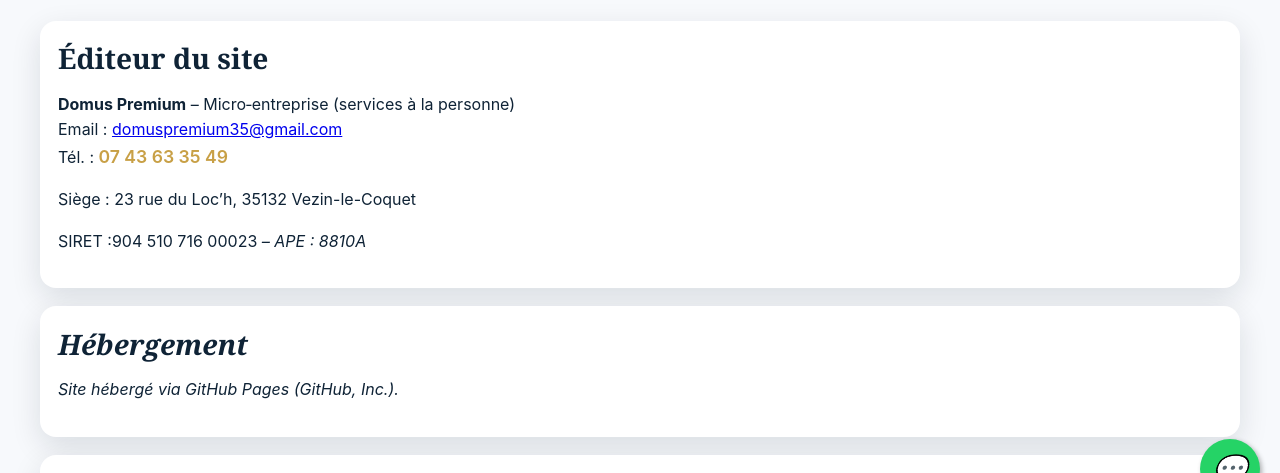
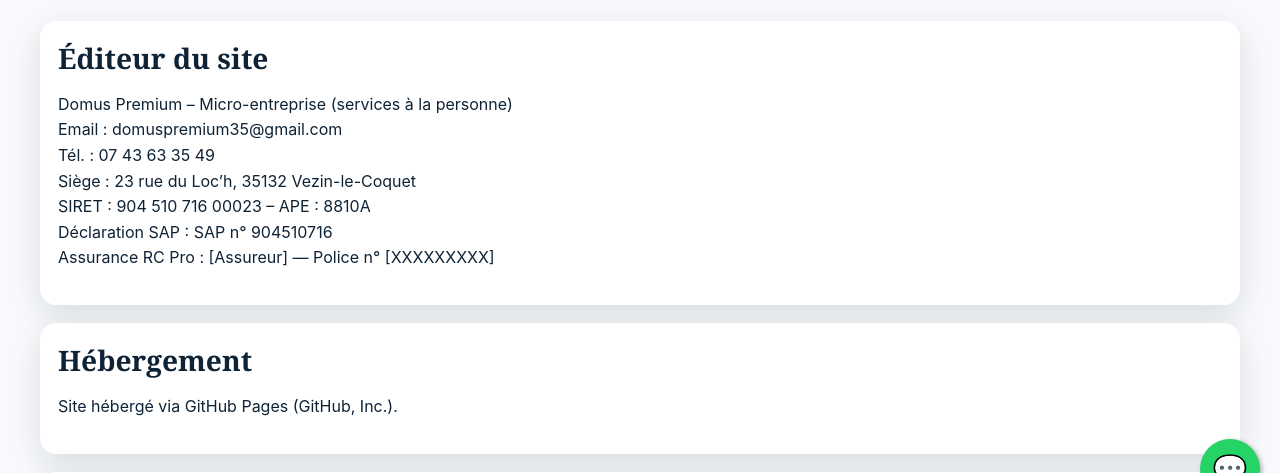
Before and after one commit to chrisrolland250-ai/domus-premium-site, a plain HTML site: page mentions.html in a window 1280 px wide. Shown: the part 281-754 px from the top of the page. Drawn offline with Linux system fonts and the light colour scheme.

Commit message:
Update mentions.html

```diff
--- a/mentions.html
+++ b/mentions.html
@@ -22,11 +22,13 @@
 <p class="section-lead">Conformément aux articles 6-III et 19 de la loi n°2004-575 pour la Confiance dans l’Économie Numérique (LCEN).</p>
 <div class="table-card">
 <h2>Éditeur du site</h2>
-<p><strong>Domus Premium</strong> – Micro‑entreprise (services à la personne)<br/>
-      Email : <a href="mailto:domuspremium35@gmail.com">domuspremium35@gmail.com</a><br/>
-      Tél. : <a href="tel:+33743633549"><a aria-label="Appeler Domus Premium au 07 43 63 35 49" href="tel:+33743633549">07 43 63 35 49</a></a><br/>
-     <p>Siège : 23 rue du Loc’h, 35132 Vezin-le-Coquet</p>
-      SIRET :904 510 716 00023<em> – APE : <em>8810A</em></p>
+<p>Domus Premium – Micro-entreprise (services à la personne)<br>
+Email : domuspremium35@gmail.com<br>
+Tél. : 07 43 63 35 49<br>
+Siège : 23 rue du Loc’h, 35132 Vezin-le-Coquet<br>
+SIRET : 904 510 716 00023 – APE : 8810A<br>
+Déclaration SAP : SAP n° 904510716<br>
+Assurance RC Pro : [Assureur] — Police n° [XXXXXXXXX]</p>
 </div>
 <div class="table-card">
 <h2>Hébergement</h2>
```
